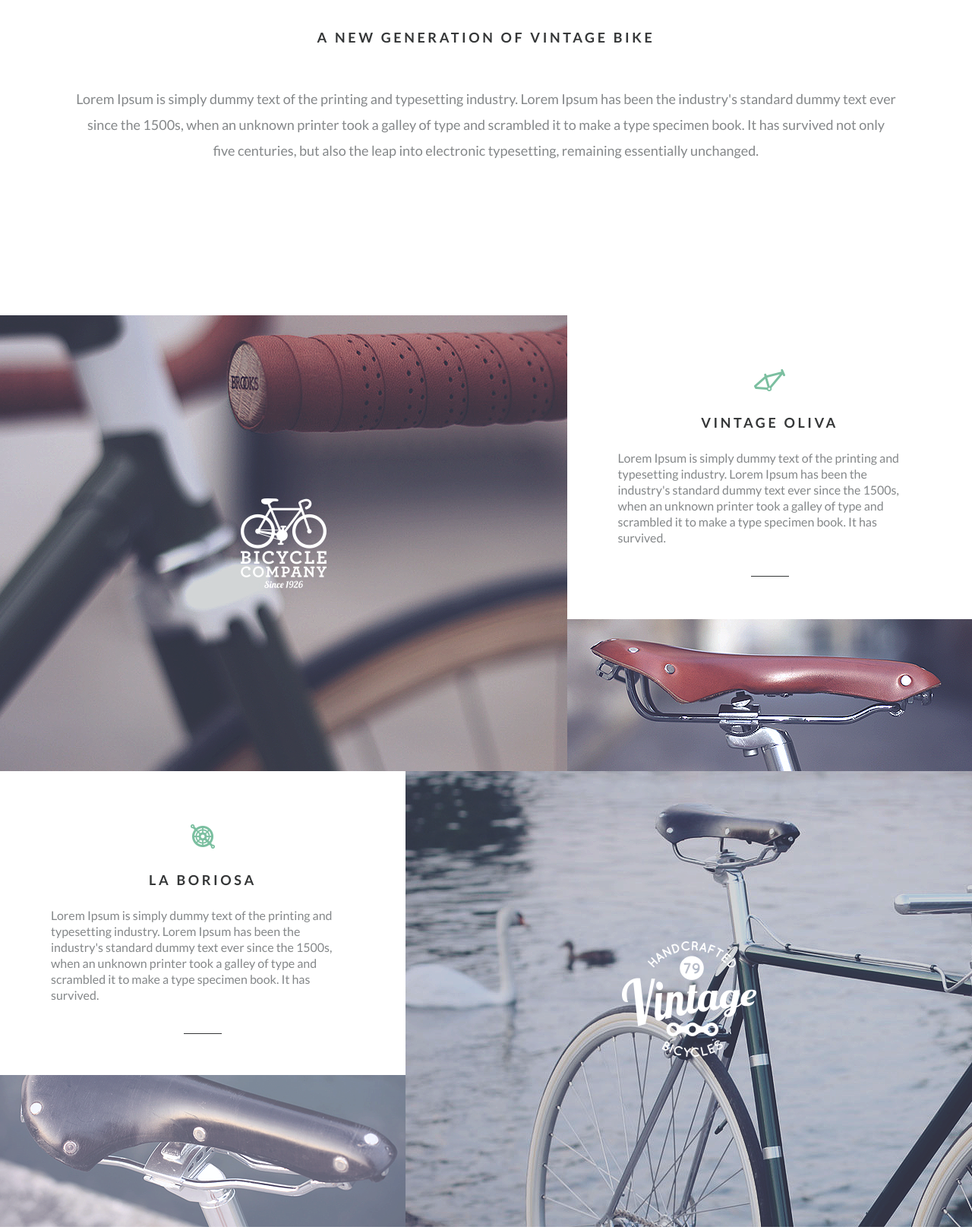
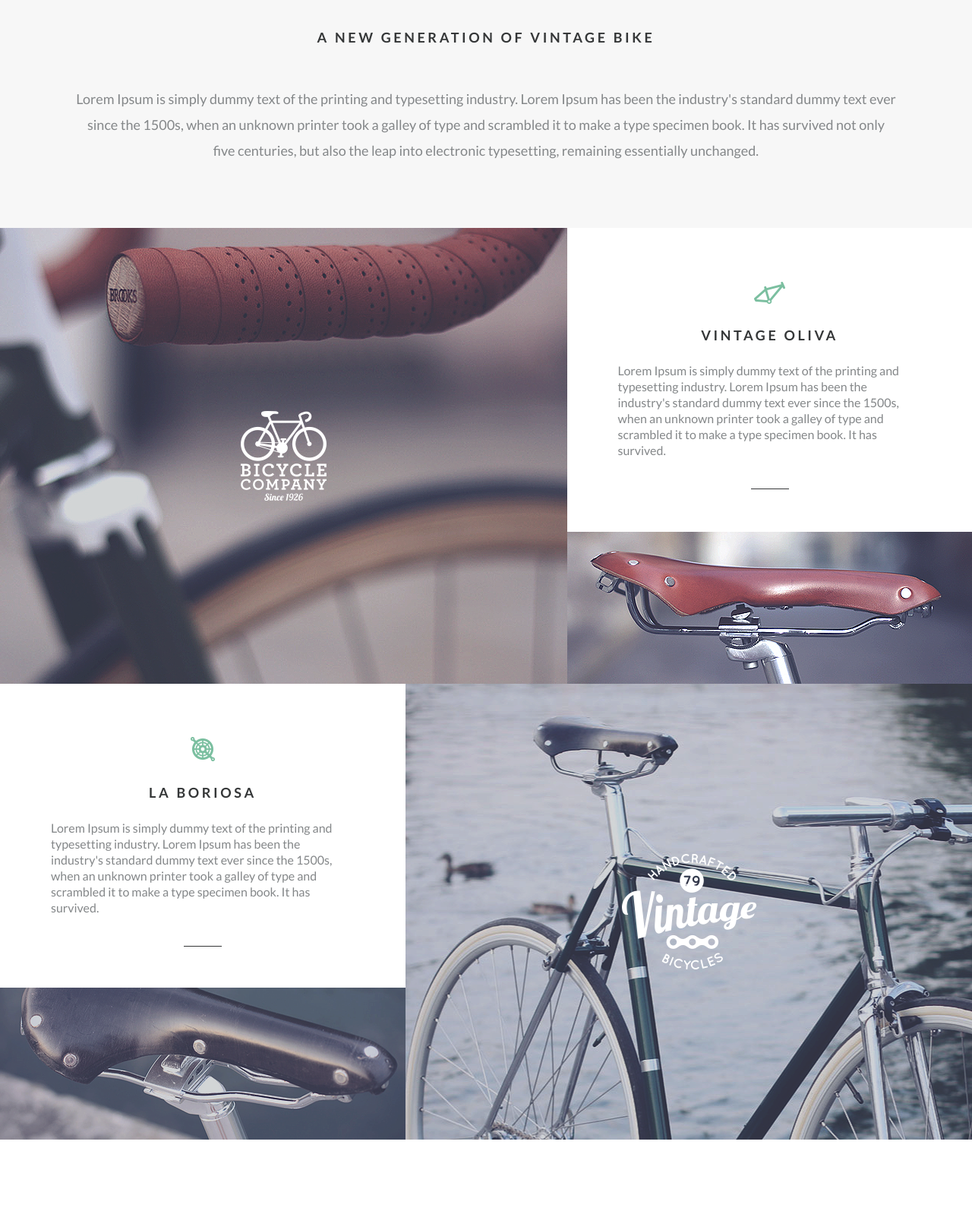
Before and after one commit to kostya-vasin/bike, a website: page index.html in a window 1280 px wide. Shown: the part 970-2589 px from the top of the page at 76% size. After the commit the page ends 2474 px from the top, so only its background shows below. Drawn offline with nearby package versions, Linux system fonts and the light colour scheme.

Commit message:
add bg-color where was it missed

```diff
--- a/assets/src/scss/_global.scss
+++ b/assets/src/scss/_global.scss
@@ -1,4 +1,5 @@
 body {
    margin: 0;
    max-width: 1600px;
+//   background-color: #f7f7f7;
 }
--- a/assets/src/scss/layouts/_about.scss
+++ b/assets/src/scss/layouts/_about.scss
@@ -1,8 +1,14 @@
 .about {
    margin: 0 auto;
-   margin-top: 115px;
-   max-width: 1080px;
+
+
    height: 470px;
+   background-color: #f7f7f7;
+    &__container {
+          margin: 0 auto;
+       padding-top: 115px;
+    max-width: 1080px;
+   }
    &__icon {
      @include infoBlockImg;
    }
--- a/assets/src/scss/layouts/_all.scss
+++ b/assets/src/scss/layouts/_all.scss
@@ -4,3 +4,4 @@ Header
 @import "header";
 @import "about";
 @import "infoBlocks";
+@import "liveSocial";
--- a/assets/src/scss/layouts/_infoBlocks.scss
+++ b/assets/src/scss/layouts/_infoBlocks.scss
@@ -3,10 +3,11 @@
    max-height: 600px;
    &--reverse {
       flex-direction: row-reverse;
+   }
 
-   }
    &__imgBig {
       background-image: url(../img/png/bike_1.1.png);
+      background-position: center;
       background-repeat: no-repeat;
       background-color: #282f35;
       height: 600px;
@@ -21,7 +22,8 @@
       }
    }
    &__wrapper {
-      margin-top: 70px;
+      padding-top: 70px;
+      background-color: #ffffff;
    }
    &__icon {
       @include infoBlockImg;
@@ -49,5 +51,7 @@
          margin-bottom: 54px;
       }
    }
-   &__imgSmall {}
+   &__imgSmall {
+      background-color: #282f35;
+   }
 }
--- /dev/null
+++ b/assets/src/scss/layouts/_liveSocial.scss
@@ -0,0 +1,3 @@
+.liveSocial {
+
+}
--- a/index.html
+++ b/index.html
@@ -65,9 +65,14 @@
             <h1 class="info__title">La Boriosa</h1>
             <p class="info__text">Lorem Ipsum is simply dummy text of the printing and typesetting industry. Lorem Ipsum has been the industry's standard dummy text ever since the 1500s, when an unknown printer took a galley of type and scrambled it to make a type specimen book. It has survived.</p>
             <hr class="info__hr info__hr--reverse">
-            <img src="assets/dist/img/png/bike_2.1.png" alt="" class="info__ImgSmall">
+            <img src="assets/dist/img/png/bike_2.1.png" alt="" class="info__imgSmall">
       </div>
    </section>
+   <section class="liveSocial">
+
+   </section>
+
+
    <script src="assets/dist/javascript/global.js"></script>
 </body>
 
```
Also changed, not shown: assets/dist/css/style.css, 1 other file.
